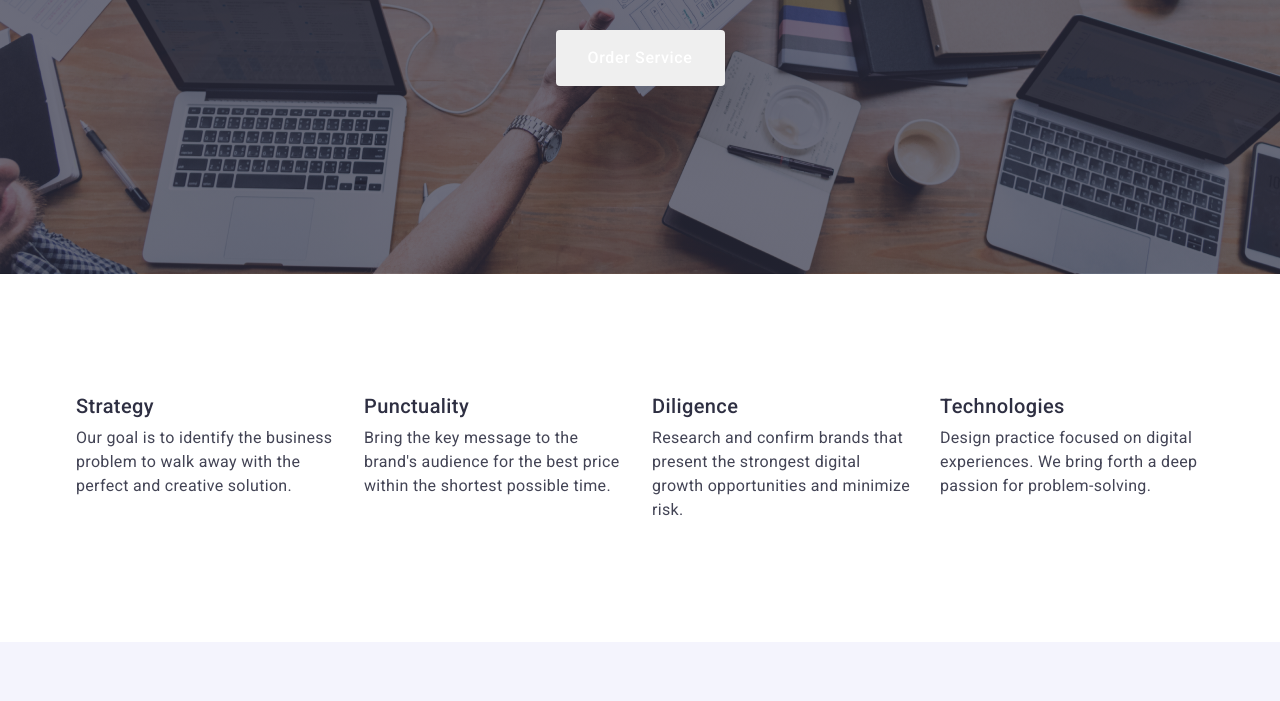
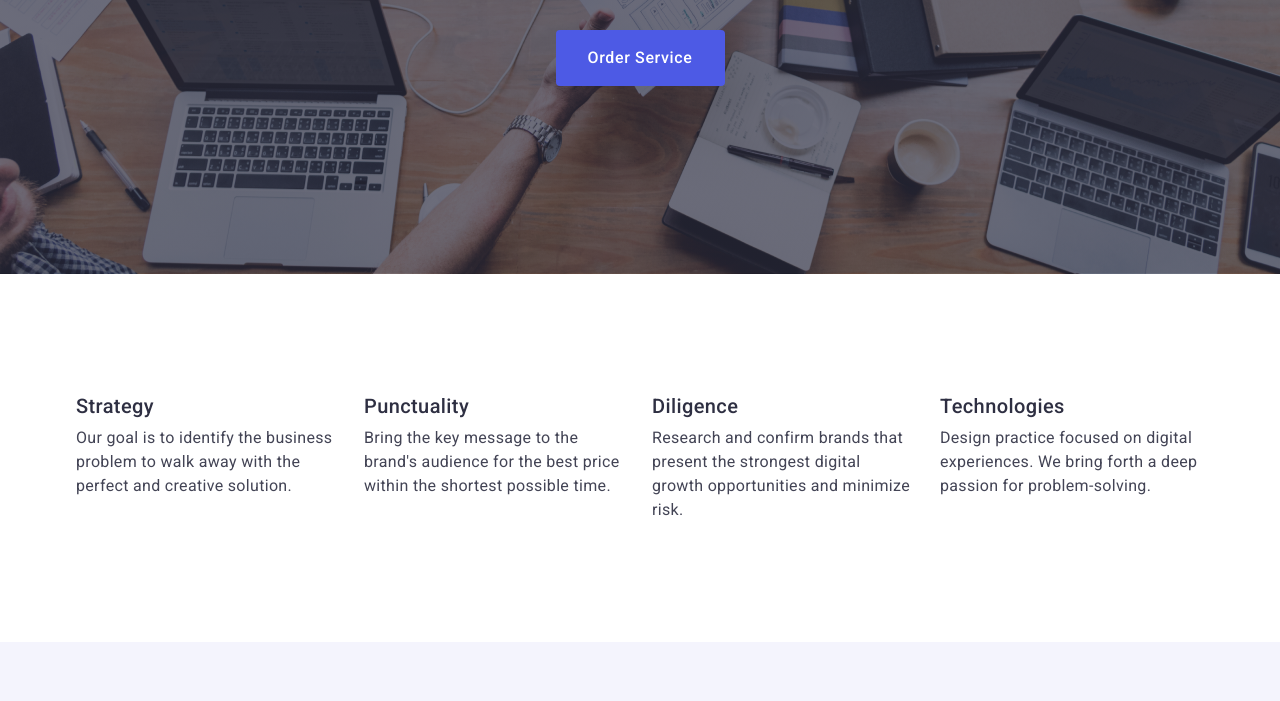
Before and after one commit to TrushIvan/goit-markup-hw-04, a plain HTML site: page index.html in a window 1280 px wide. Shown: the part 399-1100 px from the top of the page. Drawn offline with nearby package versions, Linux system fonts and the light colour scheme; files whose address does not match are found by name.

Commit message:
sdggsdfs

```diff
--- a/css/style.css
+++ b/css/style.css
@@ -131,7 +131,8 @@ address {
     color: #434455;
     display: flex;
     gap: 40px;
-    transition: color 250ms cubic-bezier(0.4, 0, 0.2, 1); ;
+    transition: color 250ms cubic-bezier(0.4, 0, 0.2, 1);
+    ;
 }
 
 .address_item:hover,
@@ -167,6 +168,7 @@ h1 {
 
 
 .first_button {
+    background-color: #4D5AE5;
     font-family: 'Roboto', sans-serif;
     font-weight: 500;
     font-size: 16px;
@@ -181,6 +183,9 @@ h1 {
     border-radius: 4px;
     cursor: pointer;
     margin: 0 auto;
+}
+
+.transition {
     background-color: 250ms cubic-bezier(0.4, 0, 0.2, 1);
 }
 
--- a/index.html
+++ b/index.html
@@ -47,7 +47,7 @@
       <div class="container">
         <h1 class="main_title">Effective Solutions
           for Your Business</h1>
-        <button class="first_button" type="button">
+        <button class="first_button transition" type="button">
           Order Service
         </button>
       </div>
```
